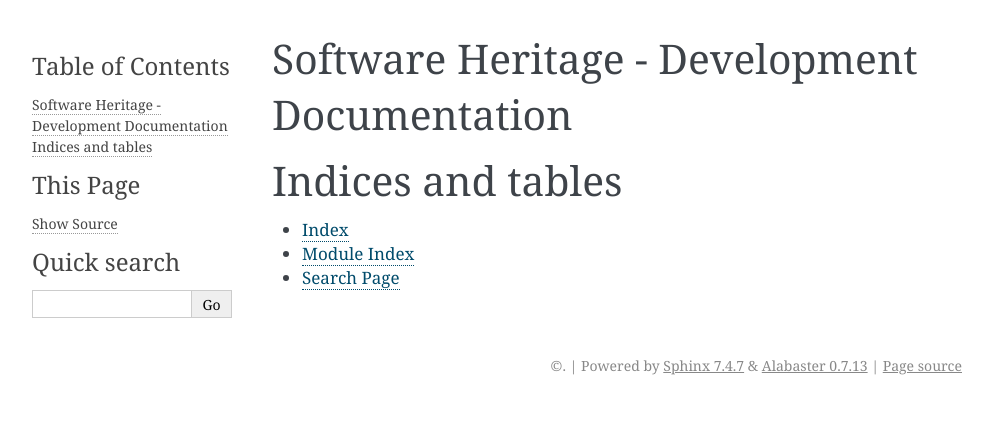
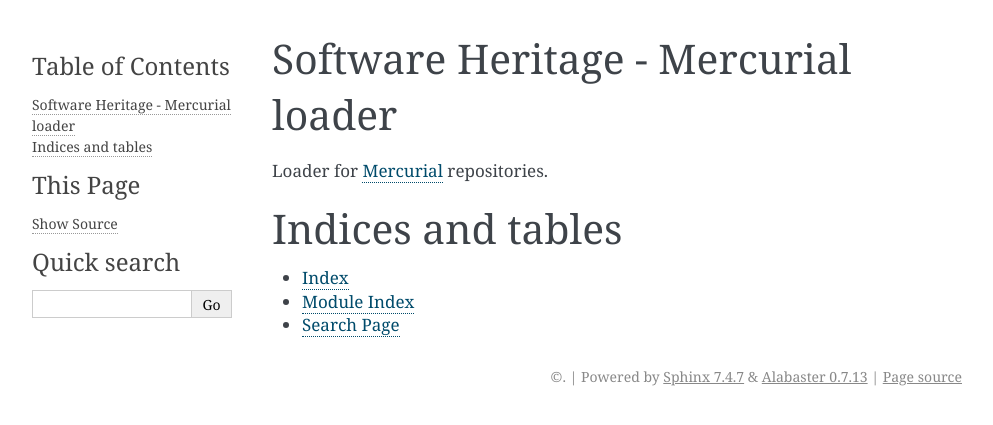
Before and after one commit to SoftwareHeritage/swh-loader-mercurial, a Sphinx documentation site: the page built from docs/index.rst, in a window 1280 px wide. Shown: the top 425 px of the page, without its empty margins (148-1141 px from the left). Built offline with Sphinx 7.4.7, drawn with Linux system fonts in a browser that asks for light colours.

Commit message:
docs: add title and brief module description

```diff
--- a/docs/index.rst
+++ b/docs/index.rst
@@ -1,12 +1,14 @@
 .. _swh-loader-mercurial:
 
-Software Heritage - Development Documentation
-=============================================
+Software Heritage - Mercurial loader
+====================================
+
+Loader for `Mercurial <https://www.mercurial-scm.org/>`_ repositories.
+
 
 .. toctree::
    :maxdepth: 2
    :caption: Contents:
-
 
 
 Indices and tables
```
